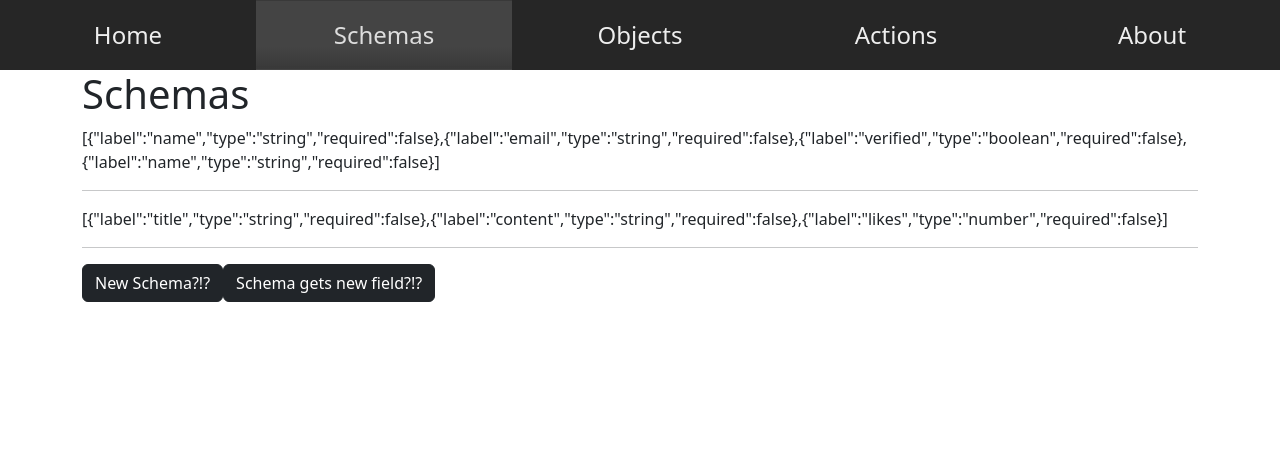
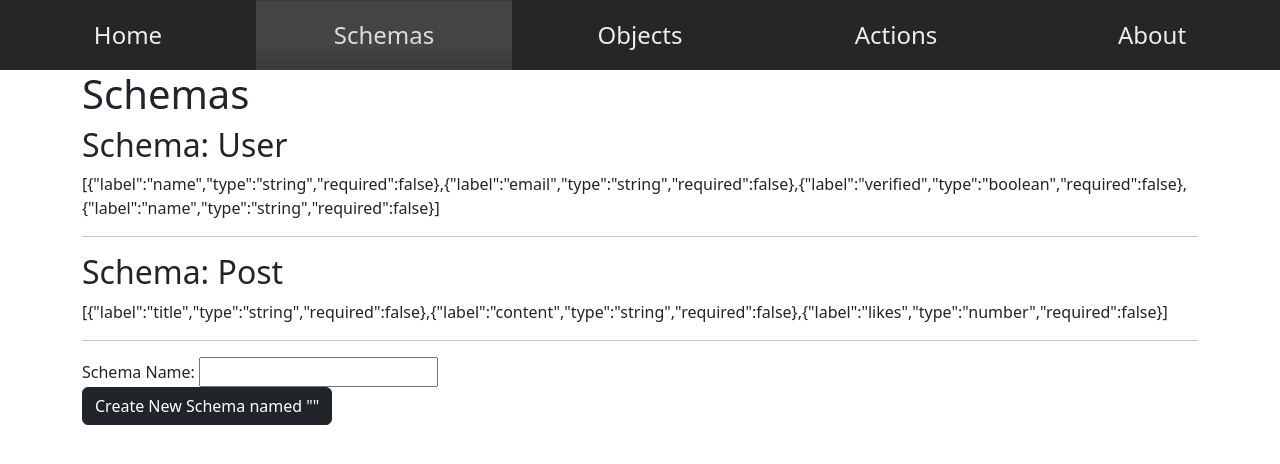
Before and after one commit to LizardLeliel/api-creator, a Vue app: page /schemas in a window 1280 px wide. Shown: the top 464 px of the page. Built offline with nearby package versions, Linux system fonts and the light colour scheme.

Commit message:
Added ability to add new schemas and new fields to most recent schema

```diff
--- a/src/views/SchemasMainView.vue
+++ b/src/views/SchemasMainView.vue
@@ -2,41 +2,52 @@
     <h1> Schemas </h1>
 
     <div v-for="schema in schemas">
+        <h2> Schema: {{ schema.name }} </h2>
         {{ JSON.stringify(schema.getFields()) }}
         <hr>
     </div>
 
+    Schema Name: <input v-model="newSchemaName" type="text" /> <br>
     <button class="btn btn-dark" @click="addNewSchema">
-        New Schema?!?
-    </button>
+        Create New Schema named "{{newSchemaName}}"
+    </button> <br>
 
-    <button class="btn btn-dark" @click="updateLastSchema">
-        Schema gets new field?!?
-    </button>
+    <br>
+
+    <template v-if="schemaSet == true">
+        Field Name: <input v-model="newFieldName" type="text" /> <br>
+        <button class="btn btn-dark" @click="updateLastSchema">
+            Create string field "{{newFieldName}}" for schema "{{lastSchema.name}}"
+        </button> <br>
+    </template>
 
 </template>
 
 
 
 <script setup lang="ts">
-    import { reactive } from 'vue';
+    import { reactive, ref } from 'vue';
 
     import { FieldType, Schema } from '@/models/schemas';
     import { SchemaStore } from '@/stores/schemaStore';
 
     const schemasStore = SchemaStore();
-    console.log(schemasStore.getSchemas());
-
     const schemas = schemasStore.getSchemas();
 
-    var lastSchema: any;
+    let newSchemaName = ref('');
+    let newFieldName = ref('');
 
+
+    var lastSchema: any = ref(undefined);
+    let schemaSet: any = ref(false);
     function addNewSchema() {
-        lastSchema = schemasStore.createSchema('topics');
+        lastSchema.value = schemasStore.createSchema(newSchemaName.value);
+        schemaSet.value = true;
+        newFieldName.value = '';
     }
 
     function updateLastSchema() {
-        lastSchema.addSimpleField('name', FieldType.string);
+        lastSchema.value.addSimpleField(newFieldName.value, FieldType.string);
     }
 
 </script>
```
